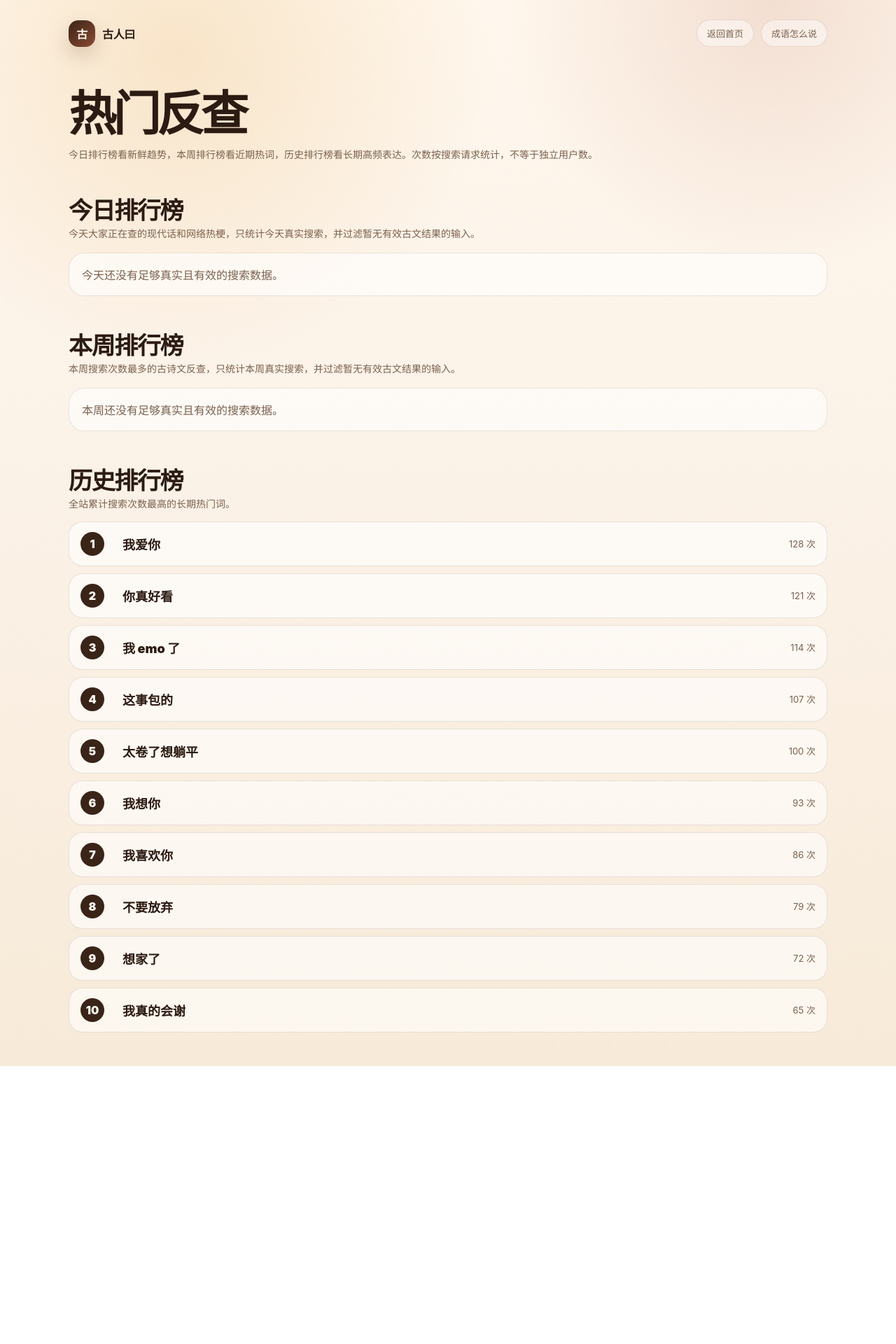
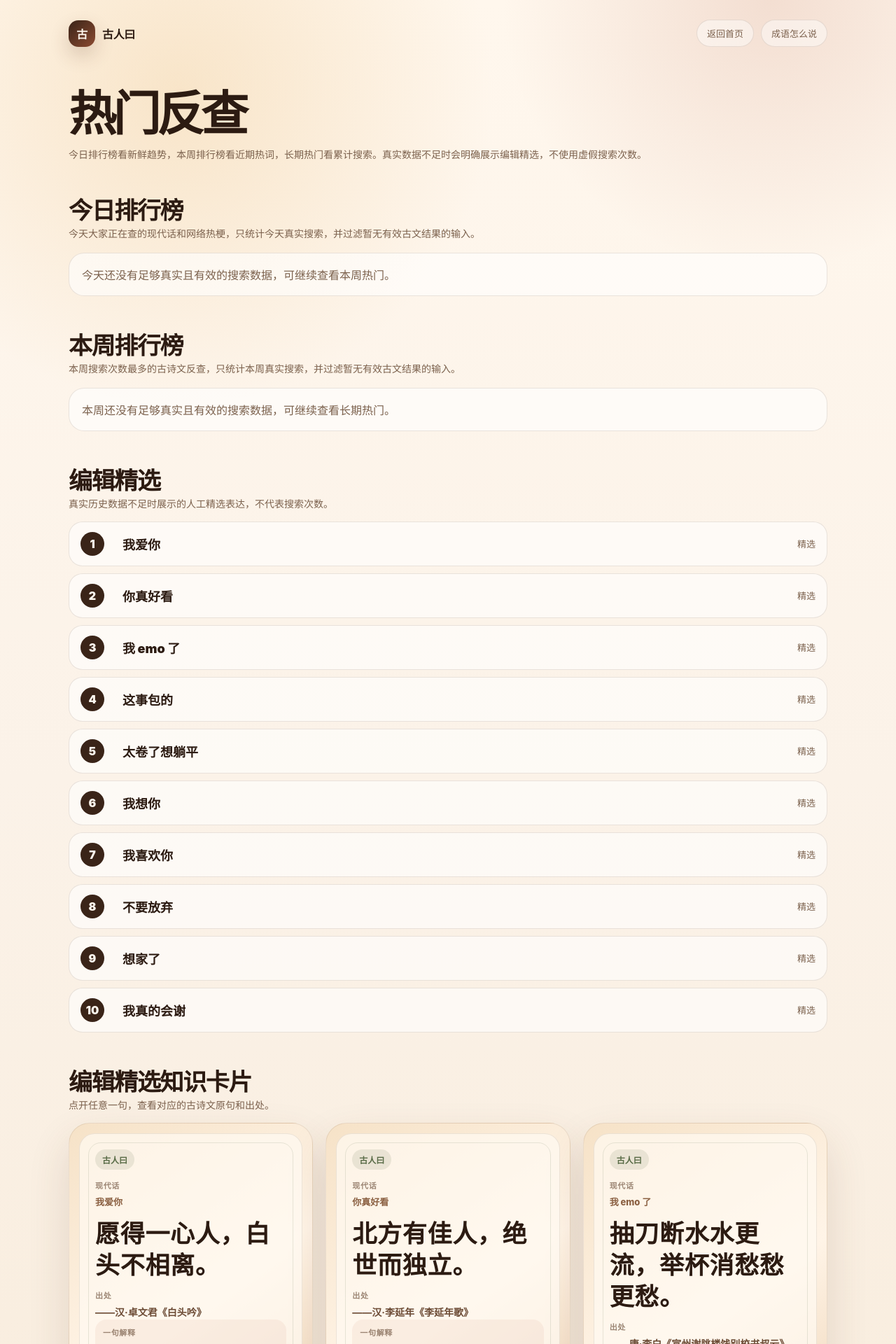
Before and after one commit to yandong2023/gu-ren-said, a Next.js app: page /hot in a window 1280 px wide. Shown: the top 1920 px of the page at 70% size. Before the commit the page ends 1523 px from the top, so only its background shows below. Built offline with nearby package versions, Linux system fonts and the light colour scheme.

Commit message:
Cache and improve hot page fallbacks

```diff
--- a/app/hot/page.tsx
+++ b/app/hot/page.tsx
@@ -1,10 +1,8 @@
 import type { Metadata } from "next";
 import QuoteCard from "@/components/QuoteCard";
-import { runSearch } from "@/lib/search-service.server";
-import { getTrendingQueries, type TrendingQuery } from "@/lib/trends.server";
-import type { SearchResult } from "@/lib/types";
+import { getHotPageData, type HotItem } from "@/lib/hot.server";
 
-export const dynamic = "force-dynamic";
+export const revalidate = 60 * 30;
 
 export const metadata: Metadata = {
   title: "热门反查｜古人曰",
@@ -28,12 +26,7 @@ export const metadata: Metadata = {
   }
 };
 
-type RankedPreview = {
-  item: TrendingQuery;
-  result: SearchResult;
-};
-
-function RankingBlock({ title, description, items, emptyText }: { title: string; description: string; items: TrendingQuery[]; emptyText?: string }) {
+function RankingBlock({ title, description, items, emptyText }: { title: string; description: string; items: HotItem[]; emptyText?: string }) {
   return (
     <section aria-label={title}>
       <div className="section-title"><div><h2>{title}</h2><p>{description}</p></div></div>
@@ -43,7 +36,7 @@ function RankingBlock({ title, description, items, emptyText }: { title: string;
             <a className="hot-rank-row" href={item.href} key={`${title}-${item.href}`}>
               <span className="hot-rank-index">{index + 1}</span>
               <span className="hot-rank-query">{item.query}</span>
-              <span className="hot-rank-count">{item.count} 次</span>
+              <span className="hot-rank-count">{item.source === "editorial" ? "精选" : `${item.count} 次`}</span>
             </a>
           ))}
         </div>
@@ -54,29 +47,12 @@ function RankingBlock({ title, description, items, emptyText }: { title: string;
   );
 }
 
-async function keepRankedItemsWithResults(items: TrendingQuery[], limit: number): Promise<RankedPreview[]> {
-  const checked = await Promise.all(items.map(async (item) => {
-    const payload = await runSearch(item.query, 1, { enhance: false });
-    const result = payload.results[0];
-    return result ? { item, result } : null;
-  }));
-  return checked.filter((entry): entry is RankedPreview => Boolean(entry)).slice(0, limit);
-}
-
 export default async function HotPage() {
-  const [todayRawItems, weekRawItems, allRawItems] = await Promise.all([
-    getTrendingQueries(20, "today"),
-    getTrendingQueries(20, "week"),
-    getTrendingQueries(20, "all")
-  ]);
-  const [todayPreviews, weekPreviews, allPreviews] = await Promise.all([
-    keepRankedItemsWithResults(todayRawItems, 10),
-    keepRankedItemsWithResults(weekRawItems, 10),
-    keepRankedItemsWithResults(allRawItems, 10)
-  ]);
-  const todayItems = todayPreviews.map(({ item }) => item);
-  const weekItems = weekPreviews.map(({ item }) => item);
-  const allItems = allPreviews.map(({ item }) => item);
+  const { today, week, all, previewGroup, previewLabel } = await getHotPageData();
+  const todayItems = today.map(({ item }) => item);
+  const weekItems = week.map(({ item }) => item);
+  const allItems = all.map(({ item }) => item);
+  const allIsEditorial = allItems[0]?.source === "editorial";
 
   return (
     <main className="shell">
@@ -91,19 +67,19 @@ export default async function HotPage() {
       <section className="section-title hot-title">
         <div>
           <h1>热门反查</h1>
-          <p>今日排行榜看新鲜趋势，本周排行榜看近期热词，历史排行榜看长期高频表达。次数按搜索请求统计，不等于独立用户数。</p>
+          <p>今日排行榜看新鲜趋势，本周排行榜看近期热词，长期热门看累计搜索。真实数据不足时会明确展示编辑精选，不使用虚假搜索次数。</p>
         </div>
       </section>
 
-      <RankingBlock title="今日排行榜" description="今天大家正在查的现代话和网络热梗，只统计今天真实搜索，并过滤暂无有效古文结果的输入。" items={todayItems} emptyText="今天还没有足够真实且有效的搜索数据。" />
-      <RankingBlock title="本周排行榜" description="本周搜索次数最多的古诗文反查，只统计本周真实搜索，并过滤暂无有效古文结果的输入。" items={weekItems} emptyText="本周还没有足够真实且有效的搜索数据。" />
-      <RankingBlock title="历史排行榜" description="全站累计搜索次数最高的长期热门词。" items={allItems} />
+      <RankingBlock title="今日排行榜" description="今天大家正在查的现代话和网络热梗，只统计今天真实搜索，并过滤暂无有效古文结果的输入。" items={todayItems} emptyText="今天还没有足够真实且有效的搜索数据，可继续查看本周热门。" />
+      <RankingBlock title="本周排行榜" description="本周搜索次数最多的古诗文反查，只统计本周真实搜索，并过滤暂无有效古文结果的输入。" items={weekItems} emptyText="本周还没有足够真实且有效的搜索数据，可继续查看长期热门。" />
+      <RankingBlock title={allIsEditorial ? "编辑精选" : "历史排行榜"} description={allIsEditorial ? "真实历史数据不足时展示的人工精选表达，不代表搜索次数。" : "全站累计搜索次数最高的长期热门词。"} items={allItems} />
 
-      {todayPreviews.length > 0 ? (
-        <section aria-label="今日热门知识卡片预览">
-          <div className="section-title"><div><h2>今日热门知识卡片</h2><p>点开任意一句，查看对应的古诗文原句和出处。</p></div></div>
+      {previewGroup.length > 0 ? (
+        <section aria-label={`${previewLabel}知识卡片预览`}>
+          <div className="section-title"><div><h2>{previewLabel}知识卡片</h2><p>点开任意一句，查看对应的古诗文原句和出处。</p></div></div>
           <div className="results">
-            {todayPreviews.slice(0, 6).map(({ item, result }) => (
+            {previewGroup.slice(0, 6).map(({ item, result }) => (
               <a className="result-link" href={item.href} key={item.href}>
                 <QuoteCard result={result} query={item.query} compact />
               </a>
```
